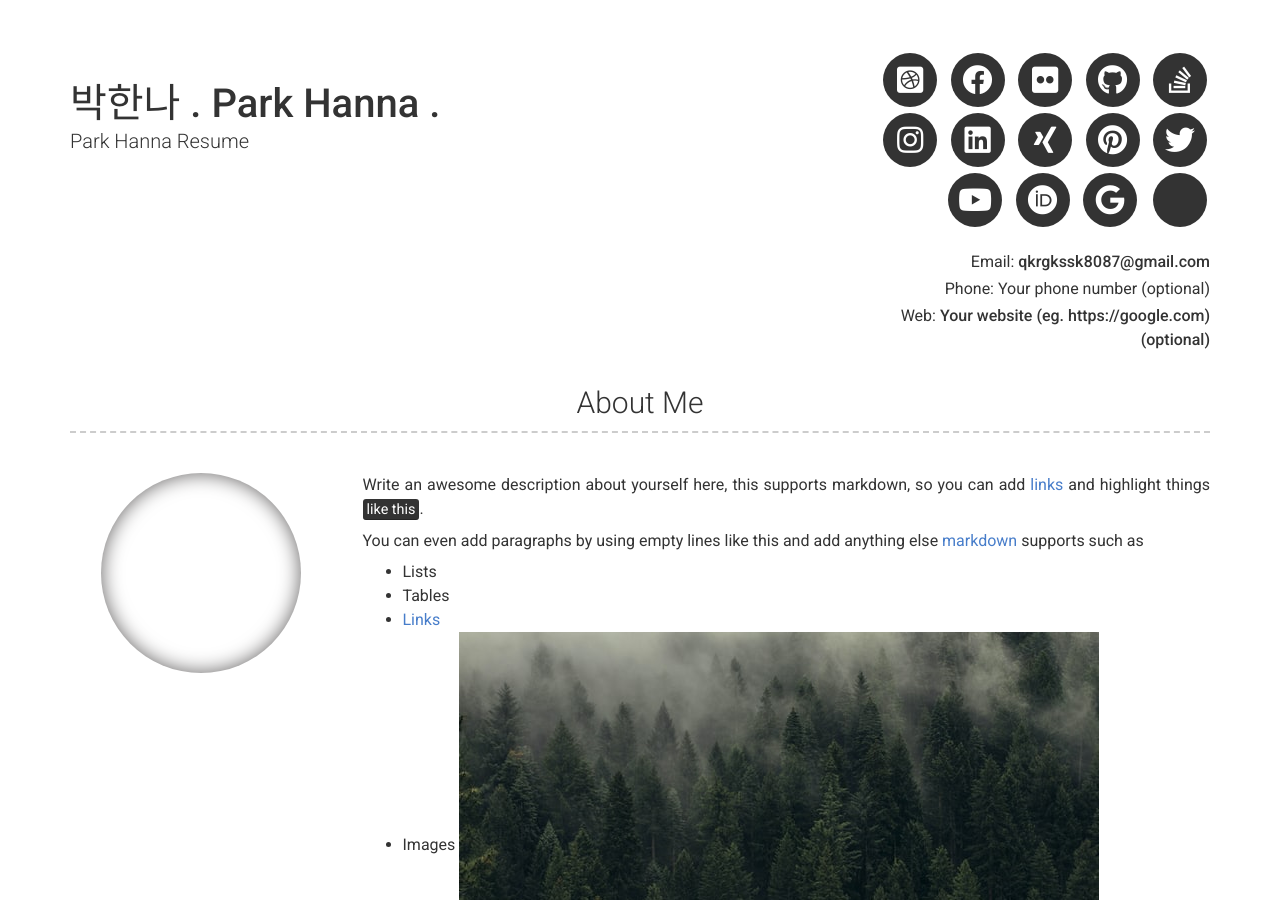
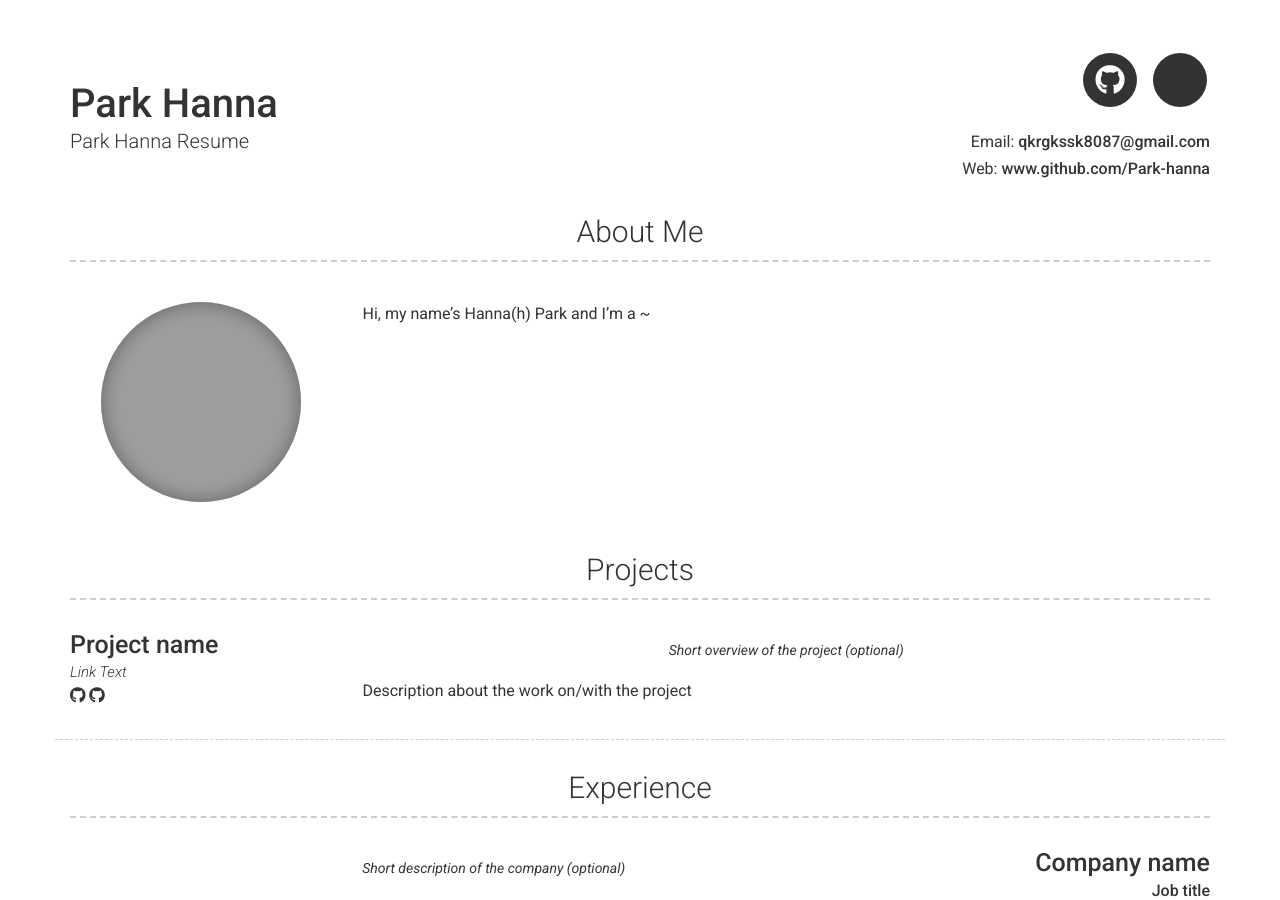
Before and after one commit to Park-hanna/Park-hanna.github.io, a Jekyll site: the page built from index.md, in a window 1280 px wide and 900 px high. Built offline with Jekyll 4.4.1, drawn with Linux system fonts in a browser that asks for light colours; nearby versions of some CDN libraries; some of the changed text lies outside the part shown; grey boxes are pictures that could not be loaded.

Commit message:
resume test

```diff
--- a/_config.yml
+++ b/_config.yml
@@ -1,37 +1,21 @@
 # Site
-repository: Git repository where your resume will be hosted, only required if you are hosting on GitHub (eg. sproogen/modern-resume-theme)
-# favicon: Directory of your favicon (eg. images/favicon.ico)(optional)
+repository: sproogen/resume-theme
+favicon: images/favicon.ico
 
 # Content configuration version
 version: 2
 
 # Personal info
-name: 박한나 . Park Hanna .
+name: Park Hanna
 title: Park Hanna Resume
 email: qkrgkssk8087@gmail.com
-# email_title: Email (Email title override)
-phone: Your phone number (optional)
-# phone_title: Phone (Phone title override)
-website: Your website (eg. https://google.com)(optional)
-# website_title: Web (Website title override)
+website: www.github.com/Park-hanna
 
 # Dark Mode (true/false/never)
 darkmode: false
 
 # Social links
-twitter_username: jekyllrb
-github_username: jekyll
-stackoverflow_username: "00000001"
-dribbble_username: jekyll
-facebook_username: jekyll
-flickr_username: jekyll
-instagram_username: jekyll
-linkedin_username: jekyll
-xing_username: jekyll
-pinterest_username: jekyll
-youtube_username: jekyll
-orcid_username: 0000-0000-0000-0000
-googlescholar_username: D847cGsAAAAJ
+github_username: Park-hanna
 
 # Additional icon links
 additional_links:
@@ -50,15 +34,9 @@ additional_links:
 
 # About Section
 # about_title: About Me (Use this to override about section title)
-about_profile_image: Directory of profile image (eg. images/profile.jpg)
+about_profile_image: images/test_img.jpg
 about_content: | # this will include new lines to allow paragraphs
-  Write an awesome description about yourself here, this supports markdown, so you can add [links](http://foobar.com) and highlight things <mark>like this</mark>.
-
-  You can even add paragraphs by using empty lines like this and add anything else [markdown](https://www.markdownguide.org/getting-started#what-is-markdown) supports such as
-    - Lists
-    - Tables
-    - <a href="google.com">Links</a>
-    - Images ![alt text](/images/landscape-trees.jpg "Trees")
+  Hi, my name's Hanna(h) Park and I'm a ~
 
 content:
   - title: Projects # Title for the section
@@ -118,7 +96,7 @@ footer_show_references: true
 
 # Build settings
 # theme: modern-resume-theme (Use this is you are hosting your resume yourself)
-# remote_theme: sproogen/modern-resume-theme (Use this if you are hosting your resume on GitHub)
+remote_theme: sproogen/modern-resume-theme
 
 sass:
   sass_dir: _sass
@@ -126,17 +104,3 @@ sass:
 
 plugins:
   - jekyll-seo-tag
-
-exclude:
-  [
-    "Gemfile",
-    "Gemfile.lock",
-    "node_modules",
-    "vendor/bundle/",
-    "vendor/cache/",
-    "vendor/gems/",
-    "vendor/ruby/",
-    "lib/",
-    "scripts/",
-    "docker-compose.yml",
-  ]
```
Also changed, not shown: 1 other file.
